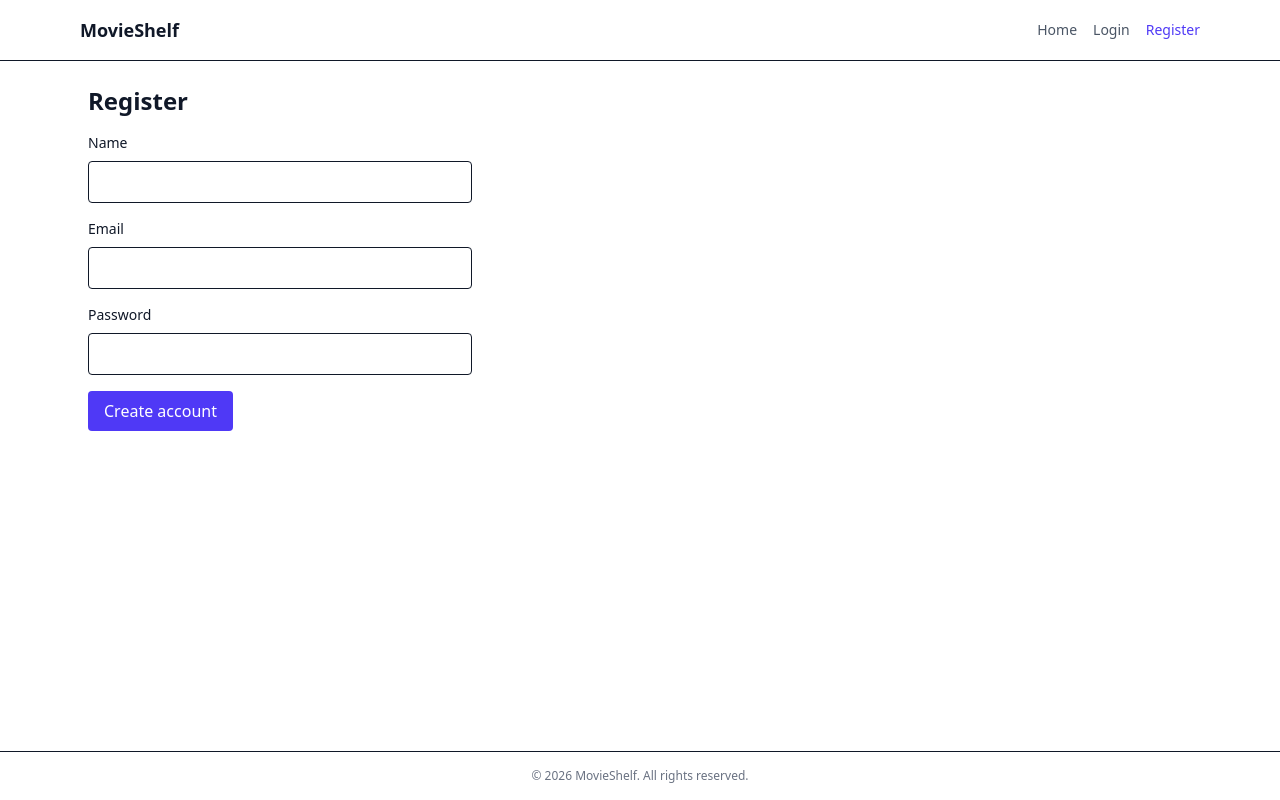
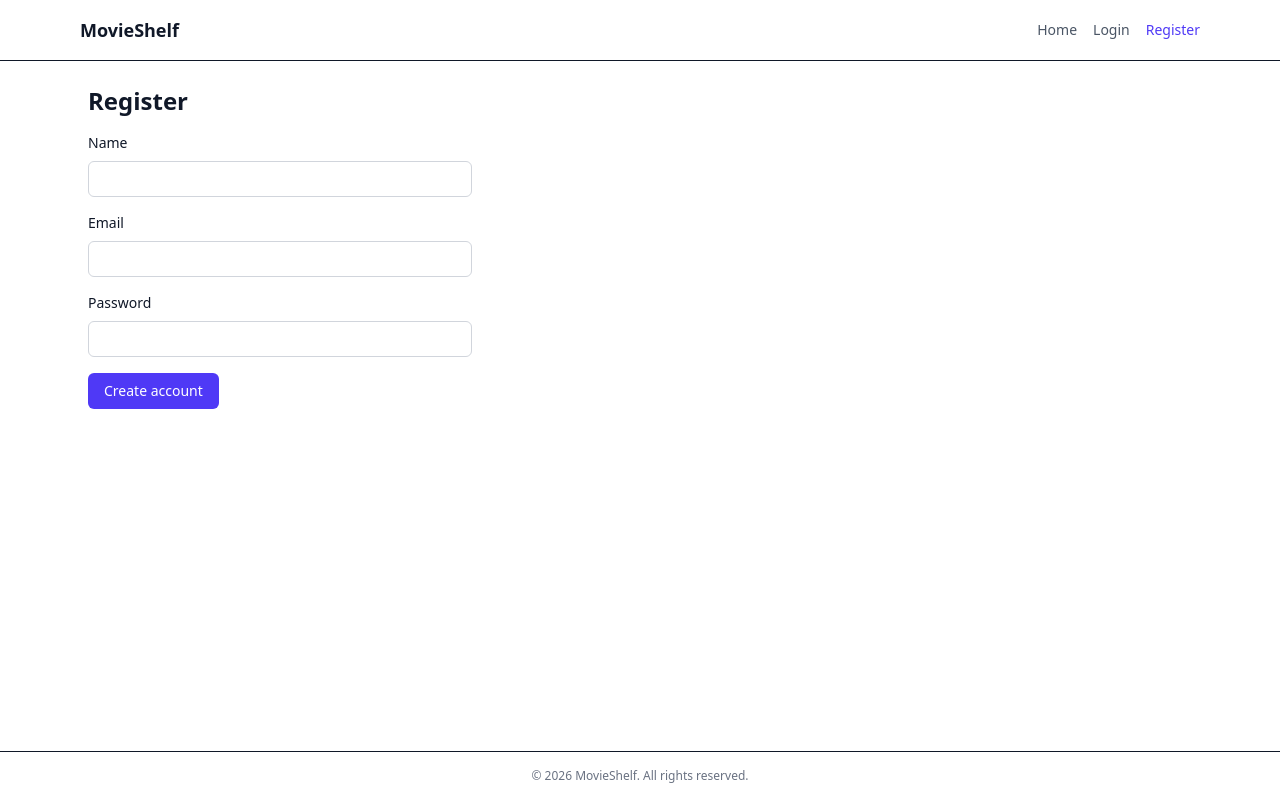
Before and after one commit to abuzar7266/movies-website, a React (Vite) app in the folder frontend/: page /register in a window 1280 px wide. Built offline with nearby package versions, Linux system fonts and the light colour scheme.

Commit message:
feat(auth): connect Login/Register to AuthContext and add Navbar logout

```diff
--- a/frontend/src/components/layout/Navbar.tsx
+++ b/frontend/src/components/layout/Navbar.tsx
@@ -1,12 +1,22 @@
 import { Link, NavLink } from "react-router-dom"
+import { useAuth } from "../../context/AuthContext"
+import { Button } from "../ui/button"
 
 function Navbar() {
+  const { isAuthenticated, user, logout } = useAuth()
   return (
     <header className="border-b bg-white/70 backdrop-blur dark:bg-gray-950/70">
       <div className="mx-auto flex max-w-6xl items-center justify-between p-4">
         <Link to="/" className="text-lg font-semibold">
           MovieShelf
         </Link>
+        {isAuthenticated ? (
+          <div className="flex items-center gap-3">
+            {user?.avatarUrl && <img src={user.avatarUrl} alt={user.name} className="h-8 w-8 rounded-full" />}
+            <span className="text-sm text-gray-700 dark:text-gray-200">{user?.name}</span>
+            <Button variant="outline" onClick={logout}>Logout</Button>
+          </div>
+        ) : (
           <nav className="flex items-center gap-4 text-sm">
             <NavLink to="/" className={({ isActive }) => isActive ? "text-indigo-600" : "text-gray-600 dark:text-gray-300"}>
               Home
@@ -18,6 +28,7 @@ function Navbar() {
               Register
             </NavLink>
           </nav>
+        )}
       </div>
     </header>
   )
--- a/frontend/src/pages/Login.tsx
+++ b/frontend/src/pages/Login.tsx
@@ -1,23 +1,43 @@
 import { useState } from "react"
+import { useNavigate } from "react-router-dom"
 import { Input } from "../components/ui/input"
 import { Button } from "../components/ui/button"
+import { useAuth } from "../context/AuthContext"
+import { toast } from "../hooks/use-toast"
 
 function Login() {
   const [email, setEmail] = useState("")
   const [password, setPassword] = useState("")
+  const [submitting, setSubmitting] = useState(false)
+  const { login } = useAuth()
+  const navigate = useNavigate()
+
+  const onSubmit = async (e: React.FormEvent) => {
+    e.preventDefault()
+    setSubmitting(true)
+    const ok = await login(email, password)
+    setSubmitting(false)
+    if (ok) {
+      toast.success("Welcome back")
+      navigate("/")
+    } else {
+      toast.error("Invalid credentials")
+    }
+    return ok
+  }
   return (
-    <div className="max-w-sm space-y-4">
+    <form onSubmit={onSubmit} className="max-w-sm space-y-4">
       <h1 className="text-2xl font-semibold">Login</h1>
       <div className="space-y-2">
         <label className="block text-sm">Email</label>
-        <Input value={email} onChange={e => setEmail(e.target.value)} />
+        <Input value={email} onChange={e => setEmail(e.target.value)} required />
       </div>
       <div className="space-y-2">
         <label className="block text-sm">Password</label>
-        <Input type="password" value={password} onChange={e => setPassword(e.target.value)} />
+        <Input type="password" value={password} onChange={e => setPassword(e.target.value)} required />
       </div>
-      <Button>Sign in</Button>
-    </div>
+      <Button type="submit" disabled={submitting}>{submitting ? "Signing in..." : "Sign in"}</Button>
+    </form>
   )
 }
 
--- a/frontend/src/pages/Register.tsx
+++ b/frontend/src/pages/Register.tsx
@@ -1,26 +1,47 @@
 import { useState } from "react"
+import { useNavigate } from "react-router-dom"
+import { Input } from "../components/ui/input"
+import { Button } from "../components/ui/button"
+import { useAuth } from "../context/AuthContext"
+import { toast } from "../hooks/use-toast"
 
 function Register() {
   const [name, setName] = useState("")
   const [email, setEmail] = useState("")
   const [password, setPassword] = useState("")
+  const [submitting, setSubmitting] = useState(false)
+  const { register } = useAuth()
+  const navigate = useNavigate()
+  const onSubmit = async (e: React.FormEvent) => {
+    e.preventDefault()
+    setSubmitting(true)
+    const ok = await register(name, email, password)
+    setSubmitting(false)
+    if (ok) {
+      toast.success("Account created")
+      navigate("/")
+    } else {
+      toast.error("Email already registered")
+    }
+    return ok
+  }
   return (
-    <div className="max-w-sm space-y-4">
+    <form onSubmit={onSubmit} className="max-w-sm space-y-4">
       <h1 className="text-2xl font-semibold">Register</h1>
       <div className="space-y-2">
         <label className="block text-sm">Name</label>
-        <input className="w-full rounded border px-3 py-2" value={name} onChange={e => setName(e.target.value)} />
+        <Input value={name} onChange={e => setName(e.target.value)} required />
       </div>
       <div className="space-y-2">
         <label className="block text-sm">Email</label>
-        <input className="w-full rounded border px-3 py-2" value={email} onChange={e => setEmail(e.target.value)} />
+        <Input value={email} onChange={e => setEmail(e.target.value)} required />
       </div>
       <div className="space-y-2">
         <label className="block text-sm">Password</label>
-        <input type="password" className="w-full rounded border px-3 py-2" value={password} onChange={e => setPassword(e.target.value)} />
+        <Input type="password" value={password} onChange={e => setPassword(e.target.value)} required />
       </div>
-      <button className="rounded bg-indigo-600 px-4 py-2 text-white">Create account</button>
-    </div>
+      <Button type="submit" disabled={submitting}>{submitting ? "Creating..." : "Create account"}</Button>
+    </form>
   )
 }
 
```
Lines whose indentation alone changed are shown as unchanged.
